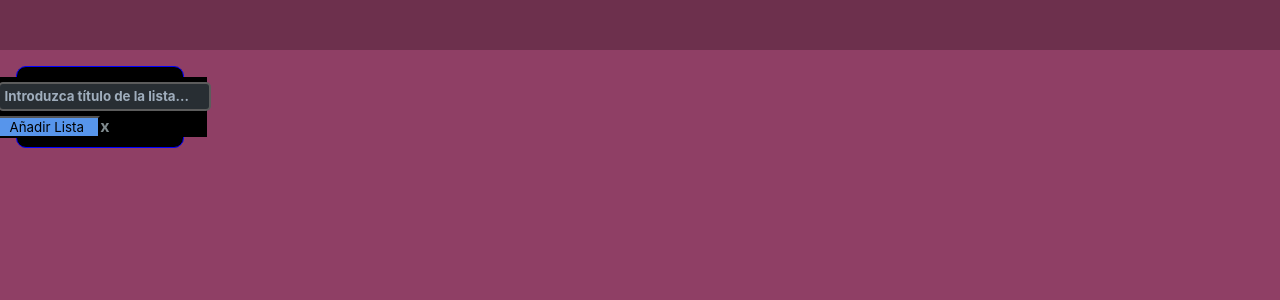
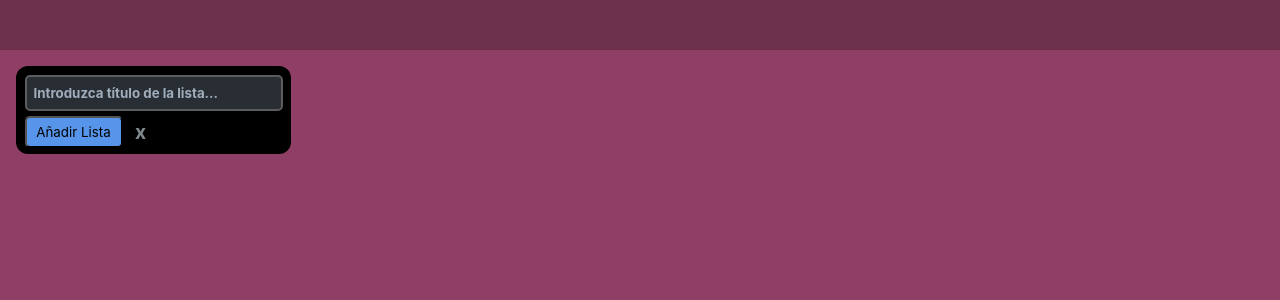
Before and after one commit to AridanyS/Drag-Drop, a React (Vite) app: page / in a window 1280 px wide. Both pictures are taken after a click on the element "+ Añade una lista". Shown: the top 300 px of the page. Built offline with nearby package versions, Linux system fonts and the light colour scheme.

Commit message:
AddListName Style - Done

```diff
--- a/src/components/Cards.css
+++ b/src/components/Cards.css
@@ -1,3 +1,4 @@
+/*Function Card*/
 article {
   height: auto;
   display: flex;
@@ -24,61 +25,76 @@ article {
   color: white;
   height: 2em;
 }
-.article-card2{
+
+/*Funtion AddListName*/
+.article-card2 {
   display: flex;
-    background-color: black;
-    width: 13%;
-    height: 80px;
-    justify-content: center;
-    align-items: center;
-    border: 1px solid blue;
-    border-radius: 10px;
-
+  background-color: black;
+  width: 275px;
+  height: 88px;
+  justify-content: center;
+  align-items: center;
+  border-radius: 12px;
 }
-.BlackCard{
+.BlackCard {
   display: grid;
   grid-template-columns: repeat(2, 1fr);
   grid-template-rows: repeat(2, 1fr);
   grid-column-gap: 0px;
   grid-row-gap: 0px;
   background-color: black;
-  height: 60px;
+  height: 70px;
 }
-.inputTitle{
-  width: 200px;
+.inputTitle {
+  width: 250px;
+  height: 30px;
 }
-input{
+input {
   grid-area: 1 / 1 / 2 / 3;
-  color: #9FADBC;
-  background-color: #282E33;
-  padding: 2%;
-  margin: 5px;
+  color: #9fadbc;
+  background-color: #282e33;
   border-radius: 5px;
   border: 2px solid rgb(92, 92, 92);
-
+  font-weight: bold;
 }
-input:focus{
+input:focus {
   outline: none;
   border: 2px solid #66a1f3;
 }
 
-
-::placeholder{
+::placeholder {
   font-weight: bold;
-  color: #9FADBC;
+  color: #9fadbc;
+  position: relative;
+  left: 5px;
 }
-.AddListButton{
+.AddListButton {
   grid-area: 2 / 1 / 3 / 2;
   background-color: #5795eb;
+  width: 98px;
+  height: 32px;
+    margin: 5px 0px 0px 0px;
+    border-radius: 5px;
+
 }
-.AddListButton:hover{
+.AddListButton:hover {
   background-color: #75abf7;
   cursor: pointer;
 }
-.X{
+.X {
   grid-area: 2 / 2 / 3 / 3;
-  width: 20px;
-  color: #7F8A8E;
+  width: 30px;
+  color: #7f8a8e;
   background-color: black;
   font-weight: bold;
+  font-size: 1.2em;
+  cursor: pointer;
+  border-style: none;
+  margin: 5px 0px 0px 0px;
+  position: relative;
+  right: 28px;
+  border-radius: 5px;
 }
+.X:hover{
+  background-color: #282e33;
+}
--- a/src/components/Cards.jsx
+++ b/src/components/Cards.jsx
@@ -23,7 +23,6 @@ export function Card() {
 }
 
 function AddListName() {
-
   return (
     <>
       <article className="article-card2">
@@ -34,7 +33,7 @@ function AddListName() {
             placeholder="Introduzca título de la lista..."
           ></input>
           <button className="AddListButton">Añadir Lista</button>
-        <div className="X">x</div>
+          <button className="X">x</button>
         </div>
       </article>
     </>
```
Lines whose indentation alone changed are shown as unchanged.
